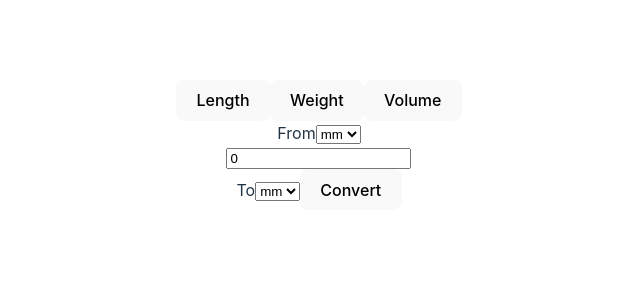
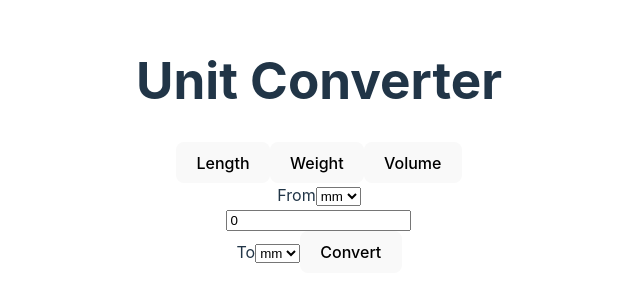
Before and after one commit to tamaskovacs0408/unit-converter, a React (Vite) app: page / in a window 1280 px wide. Shown: the part 255-556 px from the top of the page, without its empty margins (321-961 px from the left). Built offline with nearby package versions, Linux system fonts and the light colour scheme.

Commit message:
Add title

```diff
--- a/src/App.tsx
+++ b/src/App.tsx
@@ -7,6 +7,7 @@ function App() {
   return (
     <SelectedUnitProvider>
       <>
+      <h1>Unit Converter</h1>
         <Selector />
         <ConverterForm />
       </>
```
